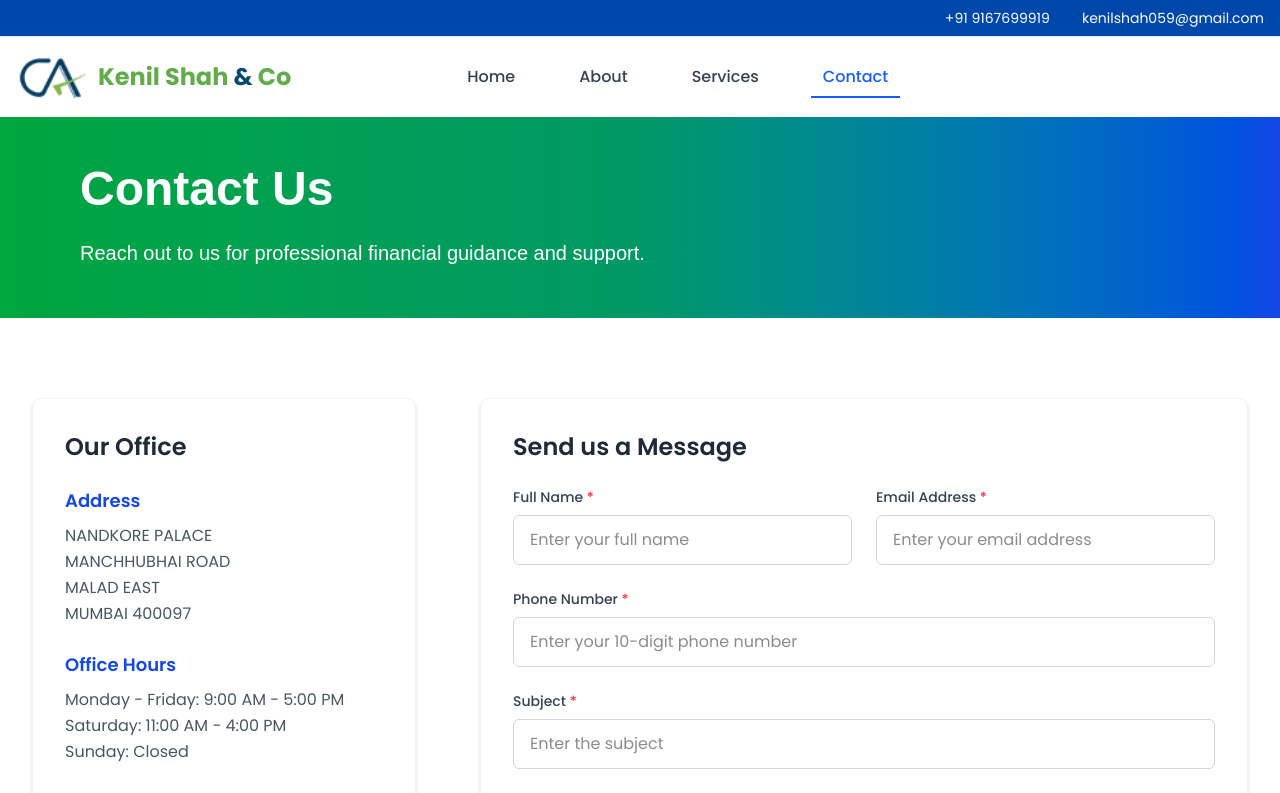
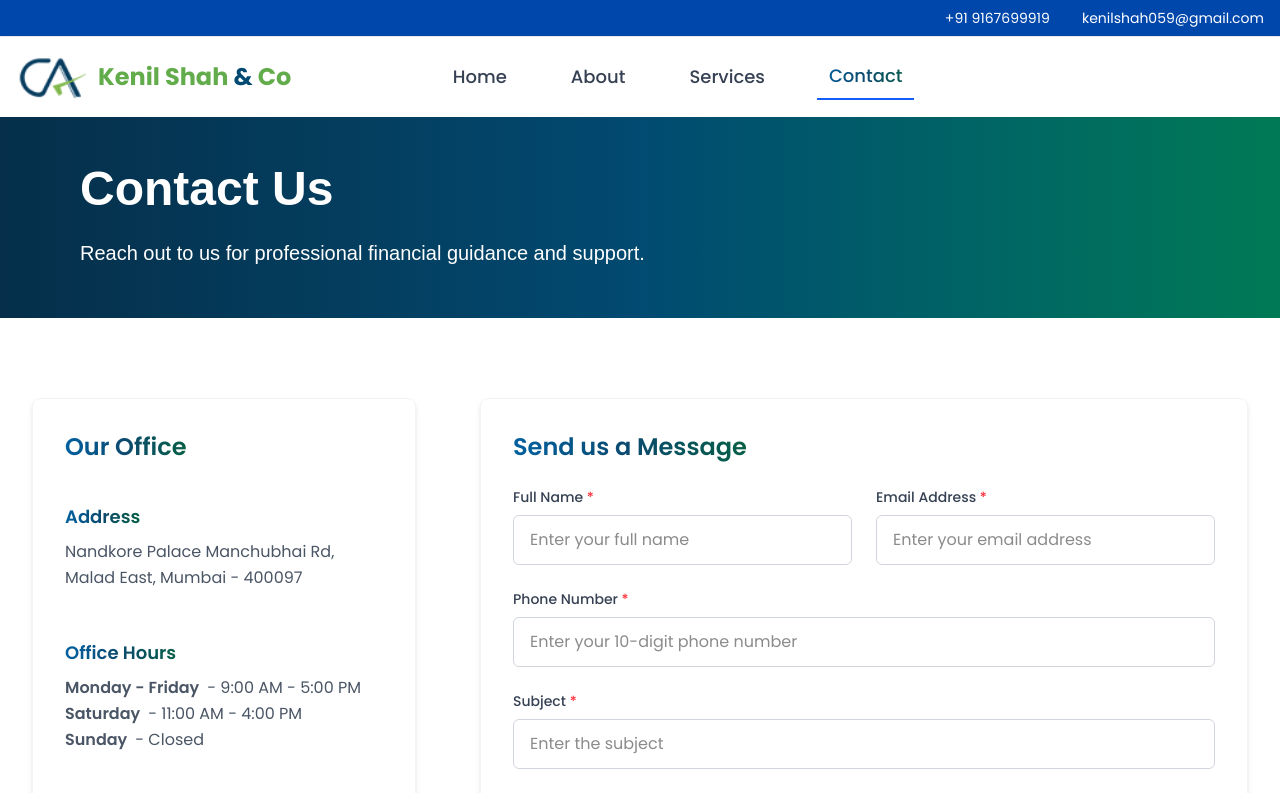
Before and after one commit to mokshit108/CA-website, a Next.js app: page /contact in a window 1280 px wide. Shown: the top 793 px of the page. Built offline with nearby package versions, Linux system fonts and the light colour scheme.

Commit message:
Updated Font Color and Style Final Touch to Website

```diff
--- a/src/app/contact/page.js
+++ b/src/app/contact/page.js
@@ -224,7 +224,7 @@ export default function Contact() {
 
       {/* Hero Section with Gradient Background */}
       <motion.section
-        className="py-10 sm:py-10 md:py-12 bg-gradient-to-r from-green-600 via-emerald-600 to-blue-700 text-white"
+        className="py-10 sm:py-10 md:py-12 bg-gradient-to-r from-sky-950 via-sky-900 to-emerald-700 text-white"
         initial={{ opacity: 0 }}
         animate={{ opacity: 1 }}
         transition={{ duration: 0.8 }}
@@ -274,37 +274,34 @@ export default function Contact() {
                 transition={{ duration: 0.3 }}
               >
                 <motion.h2
-                  className="text-xl sm:text-2xl font-semibold text-gray-800 mb-4 md:mb-6"
+                  className="text-xl sm:text-2xl font-semibold gradient-text mb-4 md:mb-6"
                   variants={fadeIn}
                 >
                   Our Office
                 </motion.h2>
 
                 <motion.div
-                  className="space-y-6"
+                  className="space-y-12"
                   variants={staggerContainer}
                 >
                   <motion.div variants={fadeIn}>
-                    <h3 className="text-base md:text-lg font-semibold text-blue-700 mb-2">Address</h3>
+                    <h3 className="text-base md:text-lg font-semibold gradient-text mb-2 mt-4">Address</h3>
                     <p className="text-gray-600 leading-relaxed">
-                      NANDKORE PALACE<br />
-                      MANCHHUBHAI ROAD<br />
-                      MALAD EAST<br />
-                      MUMBAI 400097
+                      Nandkore Palace Manchubhai Rd, Malad East, Mumbai - 400097
                     </p>
                   </motion.div>
 
                   <motion.div variants={fadeIn}>
-                    <h3 className="text-base md:text-lg font-semibold text-blue-700 mb-2">Office Hours</h3>
+                    <h3 className="text-base md:text-lg font-semibold gradient-text mb-2">Office Hours</h3>
                     <p className="text-gray-600 leading-relaxed">
-                      Monday - Friday: 9:00 AM - 5:00 PM<br />
-                      Saturday: 11:00 AM - 4:00 PM<br />
-                      Sunday: Closed
+                      <span className='font-semibold mr-2'>Monday - Friday</span>- 9:00 AM - 5:00 PM<br />
+                      <span className='font-semibold mr-2'>Saturday</span>- 11:00 AM - 4:00 PM<br />
+                      <span className='font-semibold mr-2'>Sunday</span>- Closed
                     </p>
                   </motion.div>
 
                   <motion.div variants={fadeIn}>
-                    <h3 className="text-base md:text-lg font-semibold text-blue-700 mb-2">Contact Info</h3>
+                    <h3 className="text-base md:text-lg font-semibold gradient-text mb-2">Contact Info</h3>
                     <p className="text-gray-600 leading-relaxed">
                       Phone: +91 9167699919<br />
                       Email: kenilshah059@gmail.com
@@ -326,7 +323,7 @@ export default function Contact() {
                 transition={{ duration: 0.3 }}
               >
                 <motion.h2
-                  className="text-xl sm:text-2xl font-semibold text-gray-800 mb-4 md:mb-6"
+                  className="text-xl sm:text-2xl font-semibold gradient-text mb-4 md:mb-6"
                   variants={fadeIn}
                 >
                   Send us a Message
@@ -447,7 +444,7 @@ export default function Contact() {
                     <motion.button
                       type="submit"
                       disabled={isSubmitting}
-                      className={`px-6 py-3 bg-gradient-to-r from-green-600 to-blue-700 text-white font-medium rounded-md hover:opacity-90 transition-all focus:outline-none focus:ring-2 focus:ring-green-500 focus:ring-offset-2 ${isSubmitting ? 'opacity-70 cursor-not-allowed' : ''}`}
+                      className={`px-6 py-3 bg-gradient-to-r from-sky-950 via-sky-900 to-emerald-700 text-white font-medium rounded-md hover:opacity-90 transition-all focus:outline-none focus:ring-2 focus:ring-green-500 focus:ring-offset-2 ${isSubmitting ? 'opacity-70 cursor-not-allowed' : ''}`}
                       whileHover={{ scale: 1.05 }}
                       whileTap={{ scale: 0.95 }}
                       transition={{ duration: 0.2 }}
@@ -467,7 +464,7 @@ export default function Contact() {
             viewport={{ once: true }}
           >
             <motion.h2
-              className="text-xl sm:text-2xl font-semibold text-gray-800 mb-4 md:mb-6"
+              className="text-xl sm:text-2xl font-semibold gradient-text mb-4 md:mb-6"
               variants={fadeIn}
             >
               Find Us
--- a/src/app/globals.css
+++ b/src/app/globals.css
@@ -43,3 +43,11 @@ body {
 .text-blue{
   color: var(--text-blue);
 }
+
+.gradient-text {
+  background: linear-gradient(90deg, #0060a0, #0c4a6e, #065f46);
+  -webkit-background-clip: text;
+  background-clip: text;
+  color: transparent;
+  display: inline-block;
+}
--- a/src/app/services/[slug]/page.js
+++ b/src/app/services/[slug]/page.js
@@ -36,7 +36,7 @@ export default function ServiceDetailPage({ params }) {
     <div className="font-['Poppins']">
       <Navbar/>
       {/* Hero Section */}
-      <section className="py-8 sm:py-10 md:py-12 bg-gradient-to-r from-green-600 via-emerald-600 to-blue-700 text-white">
+      <section className="py-8 sm:py-10 md:py-12 bg-gradient-to-r from-sky-950 via-sky-900 to-emerald-700 text-white">
         <div className="container mx-auto px-4 sm:px-6 md:px-10 lg:px-20">
           <Link href="/services" className="inline-flex items-center mb-6 sm:mb-10 md:mb-12 text-white text-base md:text-lg hover:underline">
             <FontAwesomeIcon icon={faArrowLeft} className="mr-2 sm:mr-3 w-4 h-4 sm:w-5 sm:h-5" />
@@ -69,7 +69,7 @@ export default function ServiceDetailPage({ params }) {
                     <div className="w-6 h-6 sm:w-7 sm:h-7 md:w-8 md:h-8 rounded-full bg-green-600 flex items-center justify-center text-white mr-2 sm:mr-3">
                       <span className="text-xs sm:text-sm font-bold">{index + 1}</span>
                     </div>
-                    <span className="leading-tight">{offering}</span>
+                    <span className="leading-tight gradient-text">{offering}</span>
                   </h3>
                   <p className="text-sm sm:text-base text-gray-600 pl-8 sm:pl-10 md:pl-11 leading-relaxed">
                     We provide comprehensive {offering.toLowerCase()} services tailored to meet your specific business requirements.
--- a/src/app/services/page.js
+++ b/src/app/services/page.js
@@ -169,7 +169,7 @@ const ServicesPage = () => {
           initial={{ opacity: 0 }}
           animate={{ opacity: 1 }}
           transition={{ duration: 0.8 }}
-          className="py-8 sm:py-8 md:py-12 bg-gradient-to-r from-green-600 via-emerald-600 to-blue-700 text-white"
+          className="py-8 sm:py-8 md:py-12 bg-gradient-to-r from-sky-950 via-sky-900 to-emerald-700 text-white"
         >
           <div className="container mx-auto px-4 sm:px-6 md:px-10 lg:px-20">
             <motion.h1
@@ -254,7 +254,7 @@ const ServicesPage = () => {
                         {service.icon}
                       </motion.div>
                       <div>
-                        <h3 className="text-base sm:text-lg md:text-xl lg:text-2xl font-semibold text-gray-800 leading-tight">{service.title}</h3>
+                        <h3 className="text-base sm:text-lg md:text-xl lg:text-2xl font-semibold gradient-text leading-tight">{service.title}</h3>
                         <p className="text-xs sm:text-sm md:text-base text-gray-600 mt-1 hidden sm:block">{service.description}</p>
                       </div>
                     </div>
@@ -340,7 +340,7 @@ const ServicesPage = () => {
               whileInView={{ opacity: 1, y: 0 }}
               viewport={{ once: true }}
               transition={{ duration: 0.6 }}
-              className="text-xl sm:text-2xl md:text-3xl font-bold text-gray-800 mb-3 sm:mb-4"
+              className="text-xl sm:text-2xl md:text-3xl font-bold gradient-text mb-3 sm:mb-4"
             >
               Need Tailored Financial Solutions?
             </motion.h2>
--- a/src/components/HomeHero.js
+++ b/src/components/HomeHero.js
@@ -44,7 +44,7 @@ const HomeHero = () => {
           transition={{ duration: 0.8, delay: 0.3 }}
         >
           <motion.div
-            className="bg-gradient-to-r from-sky-800 via-emerald-600 to-transparent p-5 md:p-7 rounded-lg"
+            className="bg-gradient-to-r from-sky-900 via-emerald-700 to-transparent p-5 md:p-7 rounded-lg"
             initial={{ opacity: 0, scale: 0.9 }}
             animate={{ opacity: 1, scale: 1 }}
             transition={{ duration: 0.6, delay: 0.5 }}
--- a/src/components/Navbar.js
+++ b/src/components/Navbar.js
@@ -54,16 +54,16 @@ const Navbar = () => {
             <div className="hidden md:flex flex-1 justify-center">
               <div className="flex items-center space-x-4 lg:space-x-10">
                 <Link href="/">
-                  <span className={`${pathname === '/' ? 'text-blue-600 border-blue-600' : 'text-gray-700 border-transparent'} hover:text-blue-600 transition duration-200 px-2 lg:px-3 py-2 text-sm lg:text-base font-medium cursor-pointer border-b-2 hover:border-blue-600`}>Home</span>
+                  <span className={`${pathname === '/' ? 'gradient-text border-blue-600' : 'text-gray-700 border-transparent'} hover:text-blue-600 transition duration-200 px-2 lg:px-3 py-2 text-base lg:text-lg font-medium cursor-pointer border-b-2 hover:border-blue-600`}>Home</span>
                 </Link>
                 <Link href="/about">
-                  <span className={`${pathname === '/about' ? 'text-blue-600 border-blue-600' : 'text-gray-700 border-transparent'} hover:text-blue-600 transition duration-200 px-2 lg:px-3 py-2 text-sm lg:text-base font-medium cursor-pointer border-b-2 hover:border-blue-600`}>About</span>
+                  <span className={`${pathname === '/about' ? 'gradient-text border-blue-600' : 'text-gray-700 border-transparent'} hover:text-blue-600 transition duration-200 px-2 lg:px-3 py-2 text-base lg:text-lg font-medium cursor-pointer border-b-2 hover:border-blue-600`}>About</span>
                 </Link>
                 <Link href="/services">
-                  <span className={`${pathname === '/services' ? 'text-blue-600 border-blue-600' : 'text-gray-700 border-transparent'} hover:text-blue-600 transition duration-200 px-2 lg:px-3 py-2 text-sm lg:text-base font-medium cursor-pointer border-b-2 hover:border-blue-600`}>Services</span>
+                  <span className={`${pathname === '/services' ? 'gradient-text border-blue-600' : 'text-gray-700 border-transparent'} hover:text-blue-600 transition duration-200 px-2 lg:px-3 py-2 text-base lg:text-lg font-medium cursor-pointer border-b-2 hover:border-blue-600`}>Services</span>
                 </Link>
                 <Link href="/contact">
-                  <span className={`${pathname === '/contact' ? 'text-blue-600 border-blue-600' : 'text-gray-700 border-transparent'} hover:text-blue-600 transition duration-200 px-2 lg:px-3 py-2 text-sm lg:text-base font-medium cursor-pointer border-b-2 hover:border-blue-600`}>Contact</span>
+                  <span className={`${pathname === '/contact' ? 'gradient-text border-blue-600' : 'text-gray-700 border-transparent'} hover:text-blue-600 transition duration-200 px-2 lg:px-3 py-2 text-base lg:text-lg font-medium cursor-pointer border-b-2 hover:border-blue-600`}>Contact</span>
                 </Link>
               </div>
             </div>
@@ -102,16 +102,16 @@ const Navbar = () => {
           <div className="md:hidden border-t border-gray-100">
             <div className="px-2 pt-2 pb-3 space-y-1 sm:px-3">
               <Link href="/">
-                <span className={`block ${pathname === '/' ? 'text-blue-600' : 'text-gray-700'} hover:text-blue-600 hover:bg-gray-50 px-3 py-2.5 rounded-md text-sm sm:text-base font-medium cursor-pointer`}>Home</span>
+                <span className={`block ${pathname === '/' ? 'gradient-text' : 'text-gray-700'} hover:text-blue-600 hover:bg-gray-50 px-3 py-2.5 rounded-md text-base font-medium cursor-pointer`}>Home</span>
               </Link>
               <Link href="/about">
-                <span className={`block ${pathname === '/about' ? 'text-blue-600' : 'text-gray-700'} hover:text-blue-600 hover:bg-gray-50 px-3 py-2.5 rounded-md text-sm sm:text-base font-medium cursor-pointer`}>About</span>
+                <span className={`block ${pathname === '/about' ? 'gradient-text' : 'text-gray-700'} hover:text-blue-600 hover:bg-gray-50 px-3 py-2.5 rounded-md text-base font-medium cursor-pointer`}>About</span>
               </Link>
               <Link href="/services">
-                <span className={`block ${pathname === '/services' ? 'text-blue-600' : 'text-gray-700'} hover:text-blue-600 hover:bg-gray-50 px-3 py-2.5 rounded-md text-sm sm:text-base font-medium cursor-pointer`}>Services</span>
+                <span className={`block ${pathname === '/services' ? 'gradient-text' : 'text-gray-700'} hover:text-blue-600 hover:bg-gray-50 px-3 py-2.5 rounded-md text-base font-medium cursor-pointer`}>Services</span>
               </Link>
               <Link href="/contact">
-                <span className={`block ${pathname === '/contact' ? 'text-blue-600' : 'text-gray-700'} hover:text-blue-600 hover:bg-gray-50 px-3 py-2.5 rounded-md text-sm sm:text-base font-medium cursor-pointer`}>Contact</span>
+                <span className={`block ${pathname === '/contact' ? 'gradient-text' : 'text-gray-700'} hover:text-blue-600 hover:bg-gray-50 px-3 py-2.5 rounded-md text-base font-medium cursor-pointer`}>Contact</span>
               </Link>
             </div>
           </div>
--- a/src/components/ServiceCard.js
+++ b/src/components/ServiceCard.js
@@ -148,7 +148,7 @@ const ServicesSection = () => {
                 </motion.div>
               </div>
               <motion.h3
-                className="text-sm md:text-base lg:text-lg font-semibold text-gray-900 mb-2 md:mb-3 group-hover:text-green-700 transition-colors duration-300 text-start"
+                className="text-sm md:text-base lg:text-lg font-semibold gradient-text mb-2 md:mb-3 group-hover:text-green-700 transition-colors duration-300 text-start"
                 initial={{ opacity: 0 }}
                 animate={{ opacity: 1 }}
                 transition={{ delay: 0.2 }}
```
Also changed, not shown: src/app/about/page.js (+8 -8 lines).
